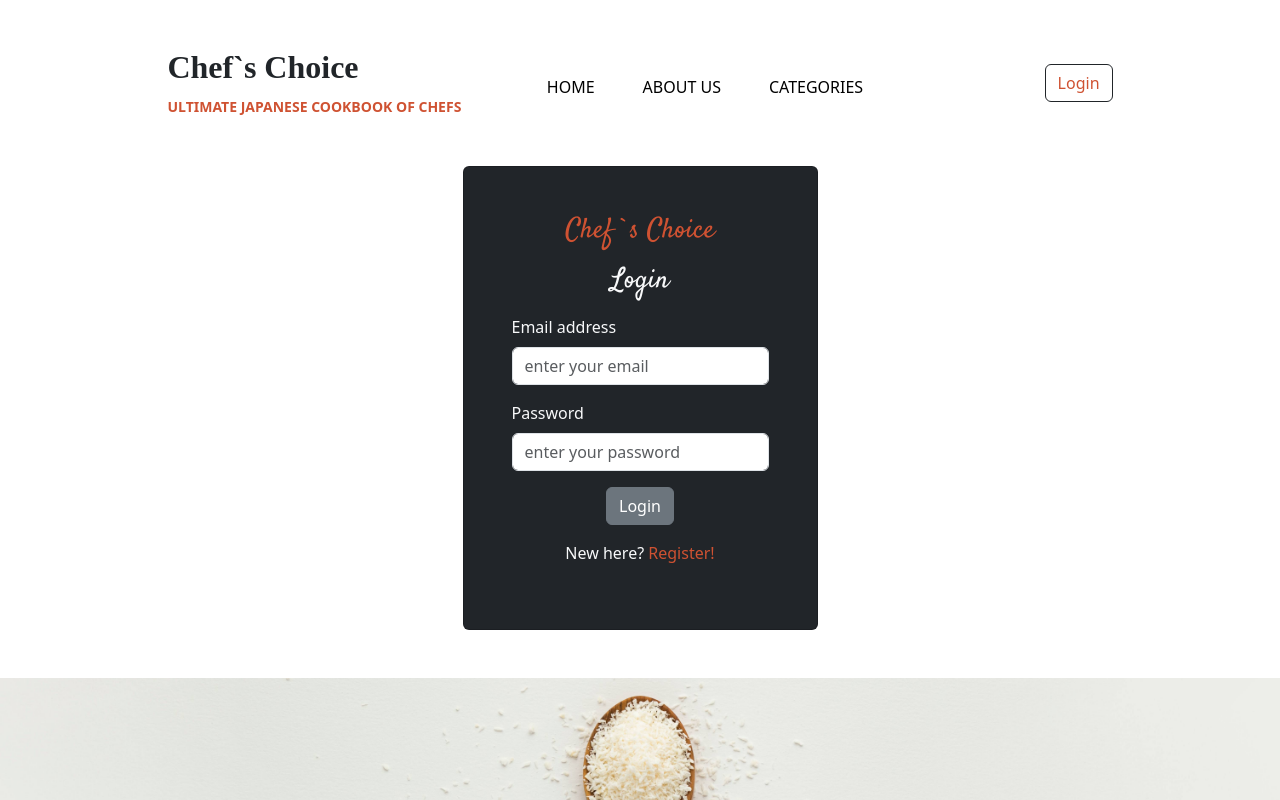
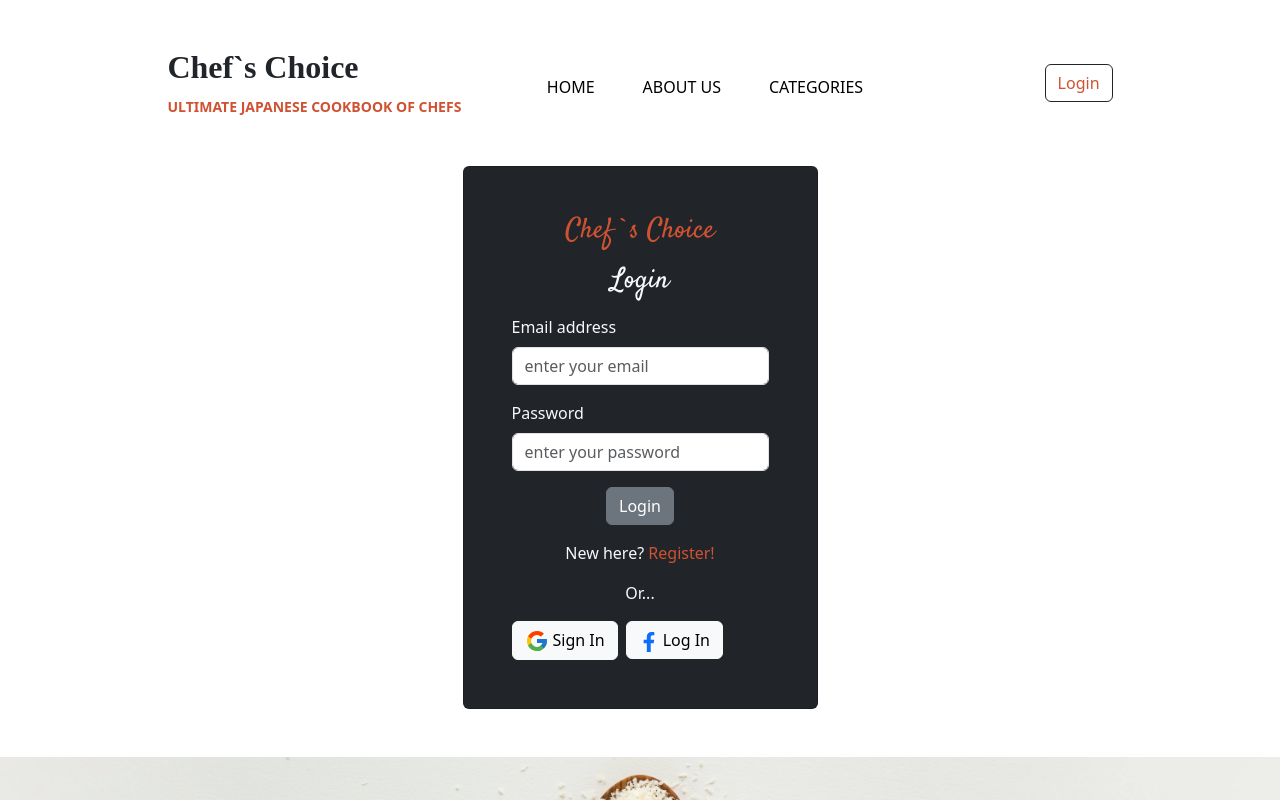
Before and after one commit to Barshonwebdev/Chef-s-Choice-client, a React (Vite) app: page /login in a window 1280 px wide. Shown: the top 800 px of the page. Built offline with nearby package versions, Linux system fonts and the light colour scheme; no server answers; a web font is replaced by a local one.

Commit message:
google signin implemented

```diff
--- a/src/pages/Login/Login.jsx
+++ b/src/pages/Login/Login.jsx
@@ -1,8 +1,21 @@
-import React from 'react';
+import { useContext } from 'react';
 import './Login.css'
-import { Card } from 'react-bootstrap';
+import { Button, Card } from 'react-bootstrap';
 import { Link } from 'react-router-dom';
+import { AuthContext } from '../../providers/AuthProvider';
+import { FcGoogle } from "react-icons/fc";
+import { FaFacebookF } from "react-icons/fa";
+
+
 const Login = () => {
+  const {googleSignIn}=useContext(AuthContext);
+  const signInwithGoogle=()=>{
+    googleSignIn()
+    .then(result=>{
+      const loggedInUser=result.user;
+      console.log(loggedInUser);
+    })
+  }
     return (
       <div className="d-flex justify-content-center align-items-center mt-5 mb-5">
         <Card className="p-5 bg-dark text-light">
@@ -30,12 +43,32 @@ const Login = () => {
                 placeholder="enter your password "
               />
             </div>
-            <div className='d-flex justify-content-center'>
+            <div className="d-flex justify-content-center">
               <button type="submit" className="btn btn-secondary ">
                 Login
               </button>
             </div>
-            <p className='text-center mt-3'>New here? <Link className='text-color text-decoration-none' to='/register'>Register!</Link></p>
+            <p className="text-center mt-3">
+              New here?{" "}
+              <Link className="text-color text-decoration-none" to="/register">
+                Register!
+              </Link>
+            </p>
+            <p className="text-center">Or...</p>
+            <Button
+              variant="light"
+              className="zoom me-2"
+              onClick={signInwithGoogle}
+            >
+              <FcGoogle className='fs-4 me-1'></FcGoogle>Sign In
+            </Button>
+            <Button
+              variant="light"
+              className="zoom"
+              onClick={signInwithGoogle}
+            >
+              <FaFacebookF className='fs-5 me-1 text-primary'></FaFacebookF>Log In
+            </Button>
           </form>
         </Card>
       </div>
--- a/src/providers/AuthProvider.jsx
+++ b/src/providers/AuthProvider.jsx
@@ -1,17 +1,28 @@
-import React from 'react';
-import getAuth from "firebase/auth";
+import React, { createContext, useState } from 'react';
+import  { getAuth,GoogleAuthProvider, signInWithPopup } from "firebase/auth";
 import app from '../firebase/firebase.config';
 
 
 const auth=getAuth(app);
+const provider= new GoogleAuthProvider();
+export  const AuthContext= createContext(null);
 
 
+const AuthProvider = ({children}) => {
+const  [user,setUser]=useState(null);
 
-const AuthProvider = () => {
+const [loading,setLoading]=useState(true);
 
+const googleSignIn=()=>{
+    setLoading(true);
+    return signInWithPopup(auth,provider);
+}
+const authInfo={user,googleSignIn,loading}
 
     return (
-
+        <AuthContext.Provider value={authInfo}>
+            {children}
+        </AuthContext.Provider>
     );
 };
 
```
Also changed, not shown: src/main.jsx (+7 -4 lines).
